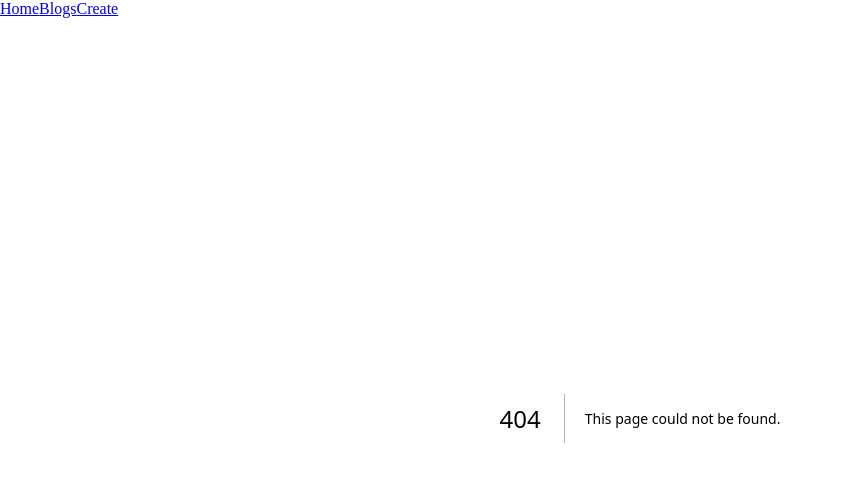
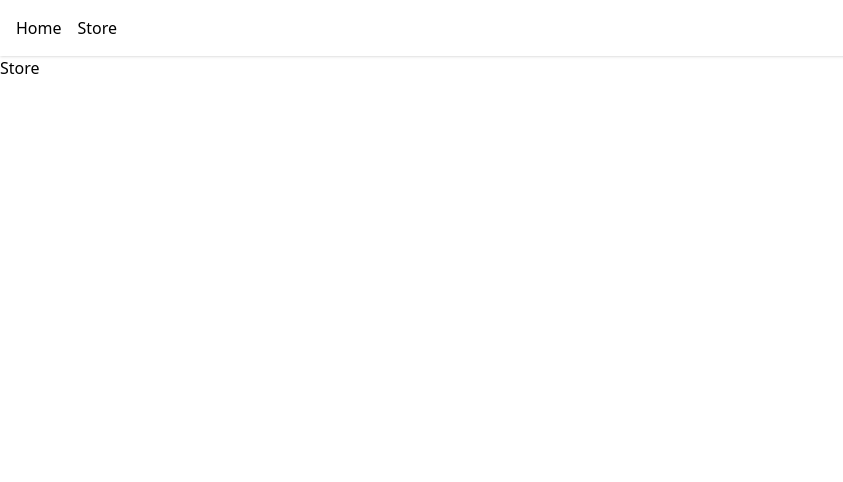
Before and after one commit to shamim-behshad/cart-cove, a Next.js app: page /store in a window 1280 px wide. Before the commit this address had no page. Shown: the top 482 px of the page, without its empty margins (0-843 px from the left). Built offline with nearby package versions, Linux system fonts and the light colour scheme.

Commit message:
fix: fixing layout and layout styles

```diff
--- a/src/app/globals.css
+++ b/src/app/globals.css
@@ -1 +1,20 @@
 @import "tailwindcss";
+
+:root {
+  --background: #ffffff;
+  --foreground: #171717;
+}
+
+@theme inline {
+  --color-background: var(--background);
+  --color-foreground: var(--foreground);
+  --font-sans: var(--font-geist-sans);
+  --font-mono: var(--font-geist-mono);
+}
+
+@media (prefers-color-scheme: dark) {
+  :root {
+    --background: #0a0a0a;
+    --foreground: #ededed;
+  }
+}
--- a/src/app/layout.tsx
+++ b/src/app/layout.tsx
@@ -1,5 +1,5 @@
 import type { Metadata } from "next";
-import { Geist, Geist_Mono } from "next/font/google";
+import "./globals.css"
 import Navbar from "@/components/Navbar";
 
 export const metadata: Metadata = {
--- a/src/app/page.tsx
+++ b/src/app/page.tsx
@@ -1,4 +1,3 @@
-import Image from "next/image";
 
 export default function Home() {
   return (
--- /dev/null
+++ b/src/app/store/page.tsx
@@ -0,0 +1,9 @@
+import React from 'react'
+
+function Store() {
+  return (
+    <div>Store</div>
+  )
+}
+
+export default Store
--- a/src/components/Navbar.tsx
+++ b/src/components/Navbar.tsx
@@ -3,11 +3,10 @@ import React from "react";
 
 function Navbar() {
   return (
-    <div className="shadow p-4">
+    <nav className="shadow p-4">
       <Link className="pr-4" href={"./"}>Home</Link>
-      <Link className="pr-4" href={"./blogs"}>Blogs</Link>
-      <Link href={"./create-blog"}>Create</Link>
-    </div>
+      <Link className="pr-4" href={"./store"}>Store</Link>
+    </nav>
   );
 }
 
```
